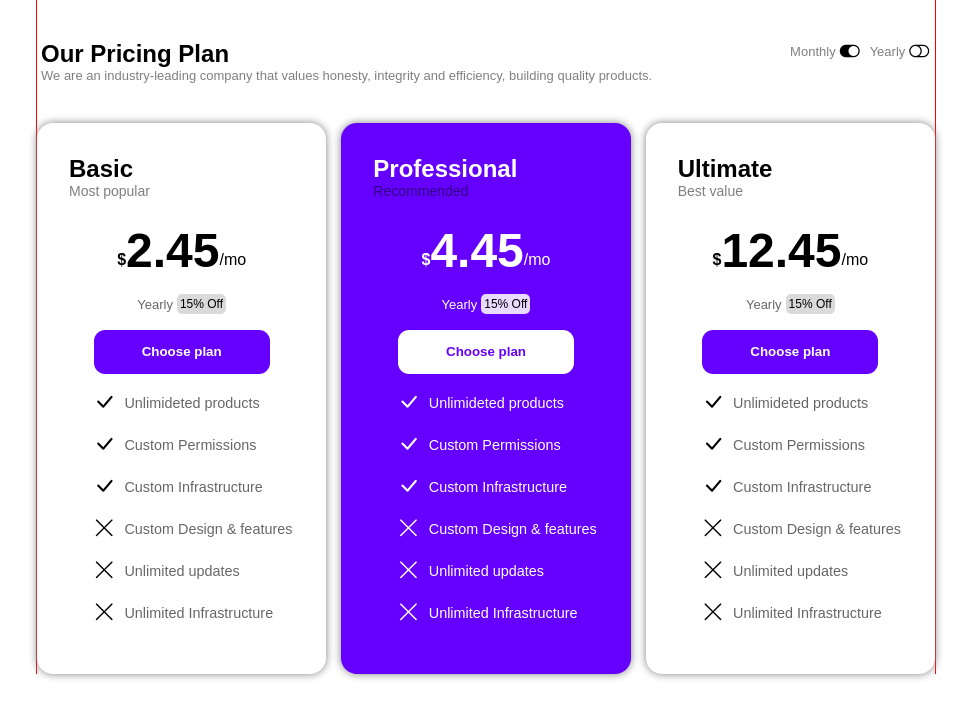
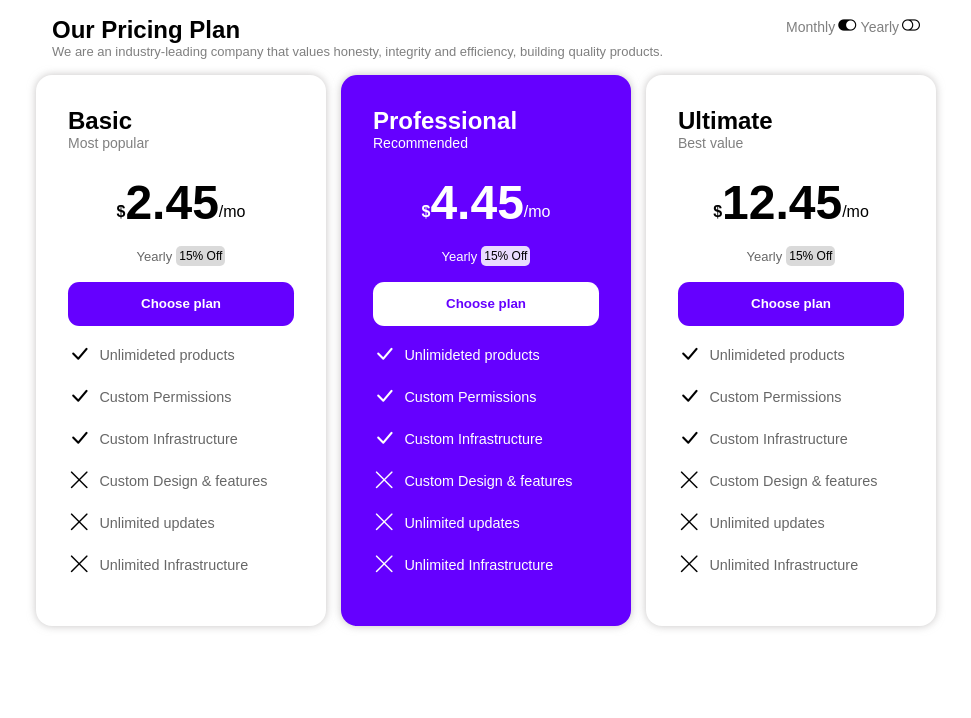
Before and after one commit to simonegreco5/htmlcss-pricing-plan, a plain HTML site: page index.html in a window 1280 px wide. Shown: the whole page, without its empty margins (154-1125 px from the left). Drawn offline with nearby package versions, Linux system fonts and the light colour scheme.

Commit message:
add final fix

```diff
--- a/assets/css/style.css
+++ b/assets/css/style.css
@@ -9,8 +9,6 @@
 .container {
     max-width: 900px;
     margin: 0 auto;
-    border-left: 1px solid red;
-    border-right: 1px solid red;
 }
 
 body {
@@ -19,8 +17,9 @@ body {
 
 /* header */
 .side_top {
-    padding: 2.5rem 0.25rem;
     display: flex;
+    flex-wrap: wrap;
+    padding: 1rem;
 
     p {
         color: #00000080;
@@ -28,24 +27,20 @@ body {
     }
 
     .icon_header {
-        display: flex;
-        padding-left: 8rem;
-
-        .icon {
-            display: flex;
-            padding-left: 10px;
-        }
+        flex-grow: 1;
+        text-align: end;
 
         .text_icon {
-            padding-right: 4px;
             color: #00000080;
-            font-size: 13px;
-            padding-top: 3.5px;
+            font-size: 14px;
         }
 
         .bi {
-            font-size: 20px;
+            font-size: 18px;
+            color: black;
+            padding-left: 3px;
         }
+
     }
 
 }
@@ -58,10 +53,14 @@ body {
 
 
     .card {
-        box-shadow: 0 0 8px gray;
+        box-shadow: 0 0 8px rgba(155, 151, 151, 0.569);
         border-radius: 1rem;
         flex-basis: calc(100% / 3 - (15px * 2) / 3);
+        min-width: 290px;
+        flex-shrink: 0;
+        flex-grow: 1;
         padding: 2rem;
+
 
 
         .title_card {
@@ -118,7 +117,8 @@ body {
 
 
             .btn_not {
-                padding: 0.9rem 3rem;
+                padding: 0.9rem;
+                width: 100%;
                 border-radius: 0.7rem;
                 background-color: #6500ff;
                 color: white;
@@ -132,7 +132,6 @@ body {
             .product {
                 display: flex;
                 padding-bottom: 1rem;
-                padding-left: 1.5rem;
 
                 .bi {
                     font-size: 1.4rem;
@@ -157,6 +156,10 @@ body {
             color: white;
         }
 
+        .text_title_choose {
+            font-size: 14px;
+        }
+
         .choose_text {
             font-size: 0.9rem;
             padding-top: 5px;
@@ -165,11 +168,12 @@ body {
         }
 
         .btn_choose {
-            padding: 0.9rem 3rem;
-                border-radius: 0.7rem;
-                color: #6500ff;
-                background-color: white;
-                border: none;
+            padding: 0.9rem;
+            width: 100%;
+            border-radius: 0.7rem;
+            color: #6500ff;
+            background-color: white;
+            border: none;
         }
 
         .anno_choose {
--- a/index.html
+++ b/index.html
@@ -29,25 +29,14 @@
 
                 <!-- titolo + testo -->
                 <div class="title_text">
-
                     <h1>Our Pricing Plan</h1>
                     <p>We are an industry-leading company that values honesty, integrity and efficiency, building quality products.</p>
-
                 </div>
 
                 <!-- icone header lato desto -->
                 <div class="icon_header">
-
-                    <div class="icon icon_on">
-                        <div class="text_icon">Monthly</div>
-                        <i class="bi bi-toggle-on"></i>
-                    </div>
-
-                    <div class="icon icon_off">
-                        <div class="text_icon">Yearly</div>
-                        <i class="bi bi-toggle-off"></i>
-                    </div>
-
+                    <span class="text_icon">Monthly<i class="bi bi-toggle-on"></i></span>
+                    <span class="text_icon">Yearly<i class="bi bi-toggle-off"></i></span>
                 </div>
 
             </section>
@@ -102,8 +91,9 @@
                             <div><i class="bi bi-check-lg"></i></div>
                             <p>Custom Permissions</p>
                         </div>
-                            <div class="product"><div><i class="bi bi-check-lg"></i></div>
-                            <p>Custom Infrastructure</p>
+                            <div class="product">
+                                <div><i class="bi bi-check-lg"></i></div>
+                                <p>Custom Infrastructure</p>
                         </div>
                         <div class="product">
                             <div><i class="bi bi-x-lg"></i></div>
@@ -126,7 +116,7 @@
                     <!-- titolo card -->
                     <div class="title_card choose">
                         <h2 class="choose">Professional</h2>
-                        <div class="text_title choose">Recommended</div>
+                        <div class="text_title_choose">Recommended</div>
                     </div>
 
                     <!-- prezzo card -->
```
